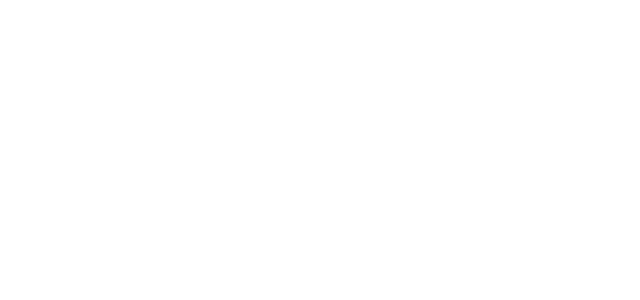
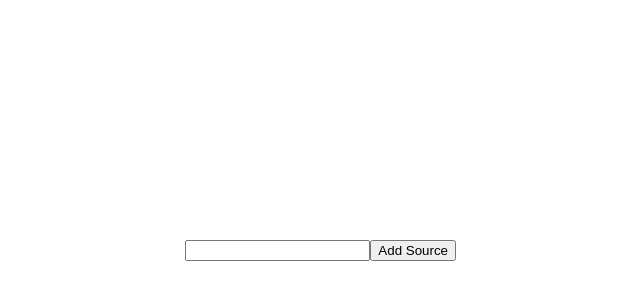
Before and after one commit to saulkurosaki/vue-rss-news-reader-practice-project, a Vue app: page / in a window 1280 px wide. Shown: the part 150-450 px from the top of the page, without its empty margins (184-824 px from the left). Built offline with nearby package versions, Linux system fonts and the light colour scheme.

Commit message:
feat(Header): implement the components initial structure along its handleSubmit function, the url ref and the feedStore call

```diff
--- a/src/components/Header.vue
+++ b/src/components/Header.vue
@@ -1,5 +1,24 @@
-<script setup></script>
+<script setup>
+import { ref } from "vue";
+import { useFeedStore } from "@/stores/store";
 
-<template></template>
+const url = ref("");
+const feedStore = useFeedStore();
+
+const handleSubmit = () => {
+  if (!!url.value) {
+    feedStore.registerNewSource(url.value);
+  }
+};
+</script>
+
+<template>
+  <div class="header">
+    <form action="" @submit.prevent="handleSubmit">
+      <input type="url" required v-model="url" />
+      <button type="submit">Add Source</button>
+    </form>
+  </div>
+</template>
 
 <style scoped></style>
```
